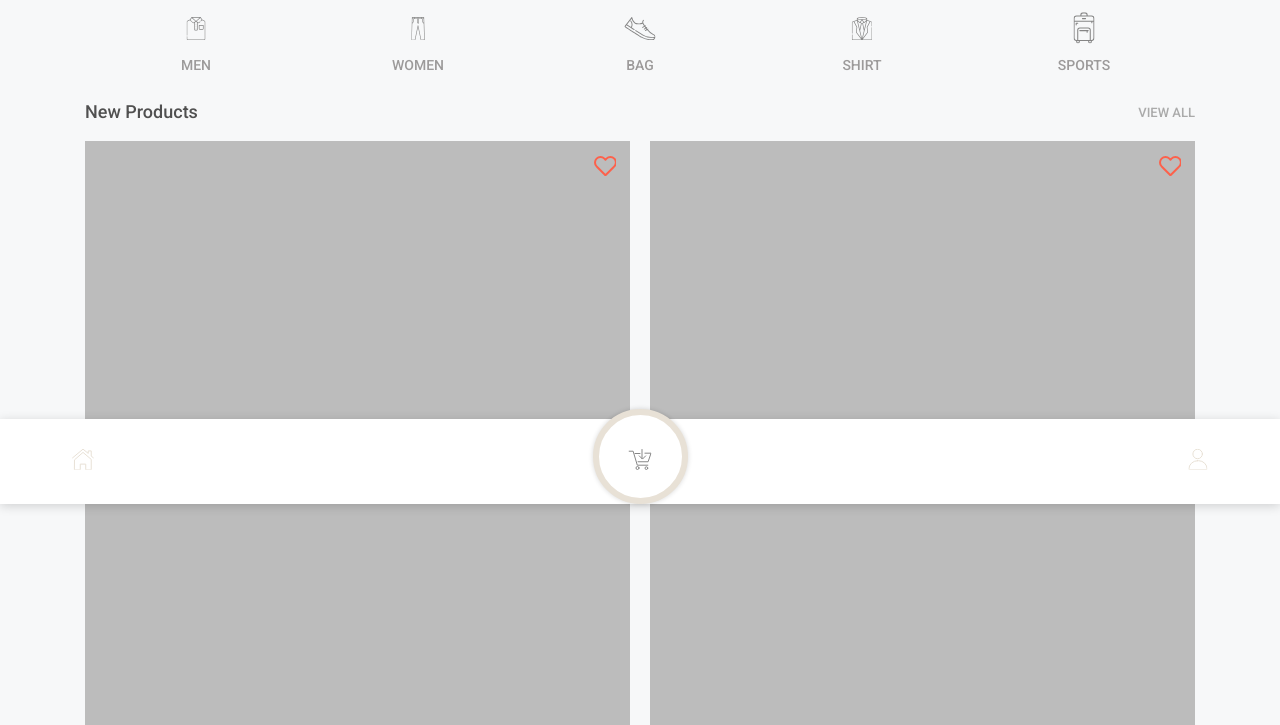
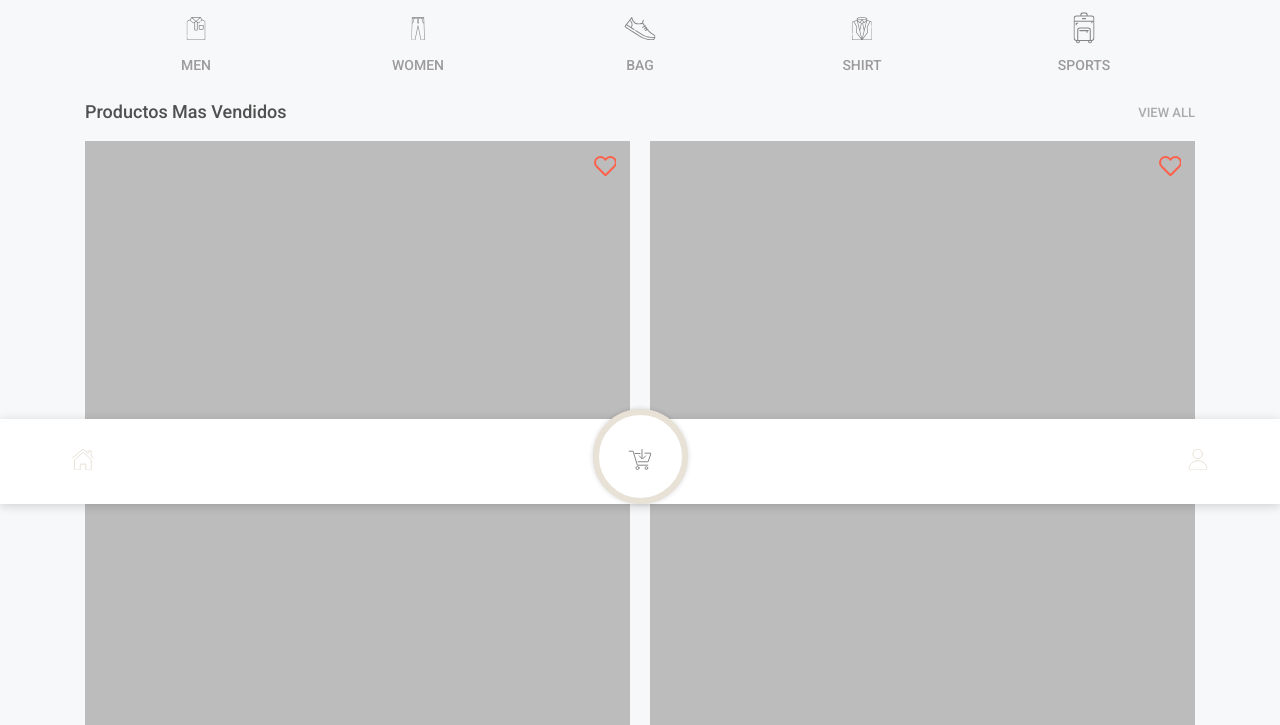
Before and after one commit to Javax64/ecommerce-django, a Django app: page / in a window 1280 px wide. Shown: the part 296-1021 px from the top of the page. Run offline with Django 4.2, Linux system fonts and the light colour scheme; data that the repository does not hold is empty; some libraries are stand-ins or nearby versions.

Commit message:
Este es un segundo commit

```diff
--- a/templates/home.html
+++ b/templates/home.html
@@ -137,7 +137,7 @@
                 <div class="row">
                     <div class="col-12">
                         <!-- section title -->
-                        <h2 class="section-title space-mb--20">New Products <a href="shop.html">VIEW ALL</a></h2>
+                        <h2 class="section-title space-mb--20">Productos Mas Vendidos <a href="shop.html">VIEW ALL</a></h2>
                         <!-- new products -->
                         <div class="new-product-wrapper space-mb-m--15">
                             <div class="row row-10">
```
